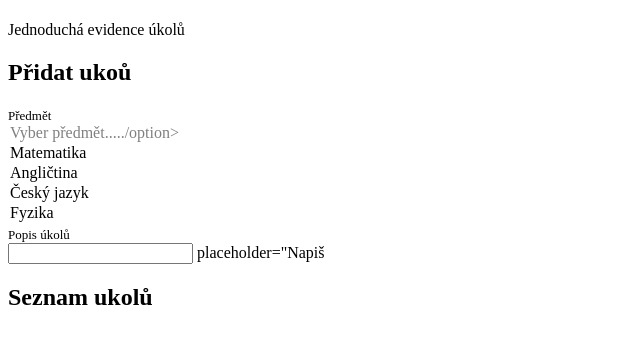
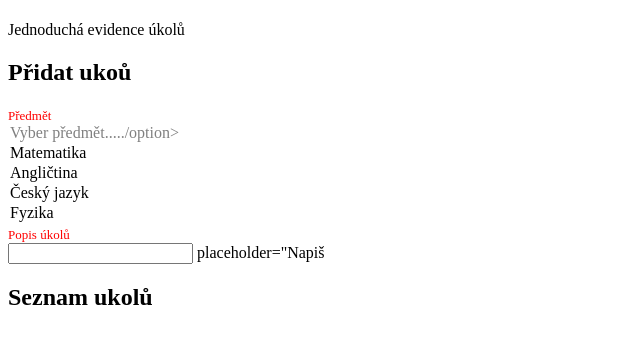
Before and after one commit to Bobylova025/1-IT, a plain HTML site: page index.html in a window 1280 px wide. Shown: the part 59-402 px from the top of the page, without its empty margins (0-640 px from the left). Drawn offline with Linux system fonts and the light colour scheme.

Commit message:
Update styles.css

```diff
--- a/styles.css
+++ b/styles.css
@@ -1,2 +1,4 @@
   label {
     font-size: 13px;
+    color: red;
+  }
```
